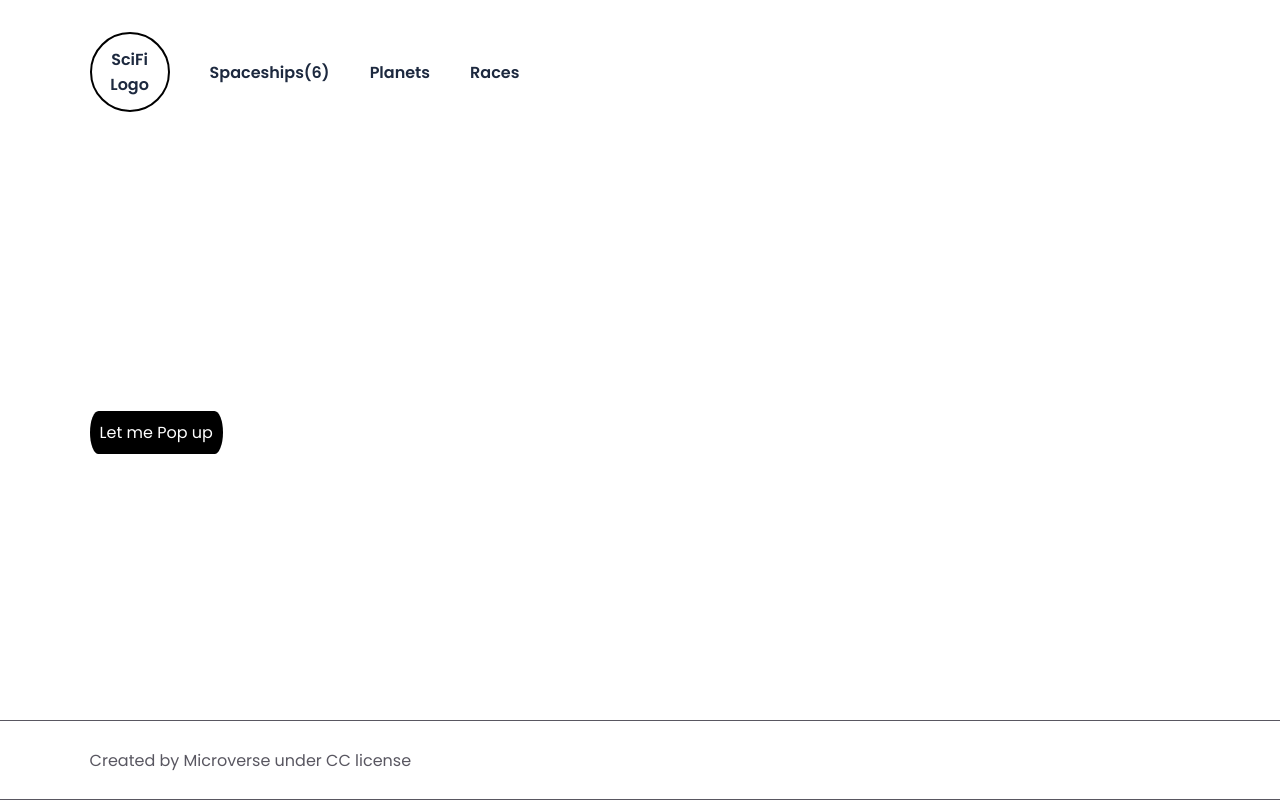
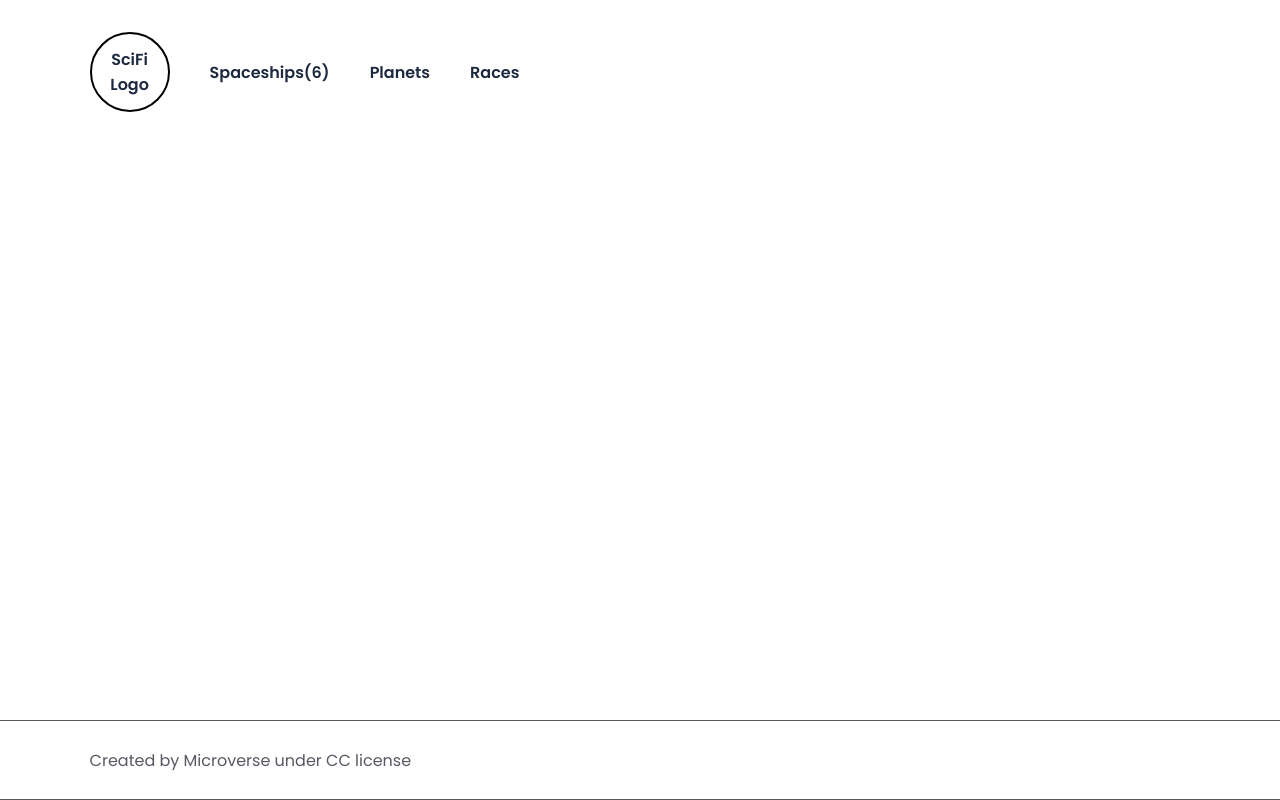
Before and after one commit to shahadat3669/pokedex, a website built with webpack: page src/index.html in a window 1280 px wide. Built offline with nearby package versions, Linux system fonts and the light colour scheme; no server answers.

```diff
--- a/src/index.html
+++ b/src/index.html
@@ -25,9 +25,9 @@
       </nav>
     </header>
     <main id="cont" class="container">
-      <a class="button" href="#pokiPopup" id="popUpbtn">Let me Pop up</a>
       <div id="pokiPopup" class="popup"></div>
     </main>
+
     <footer class="footer">
       <div class="container">
         <p>Created by Microverse under CC license</p>
```
